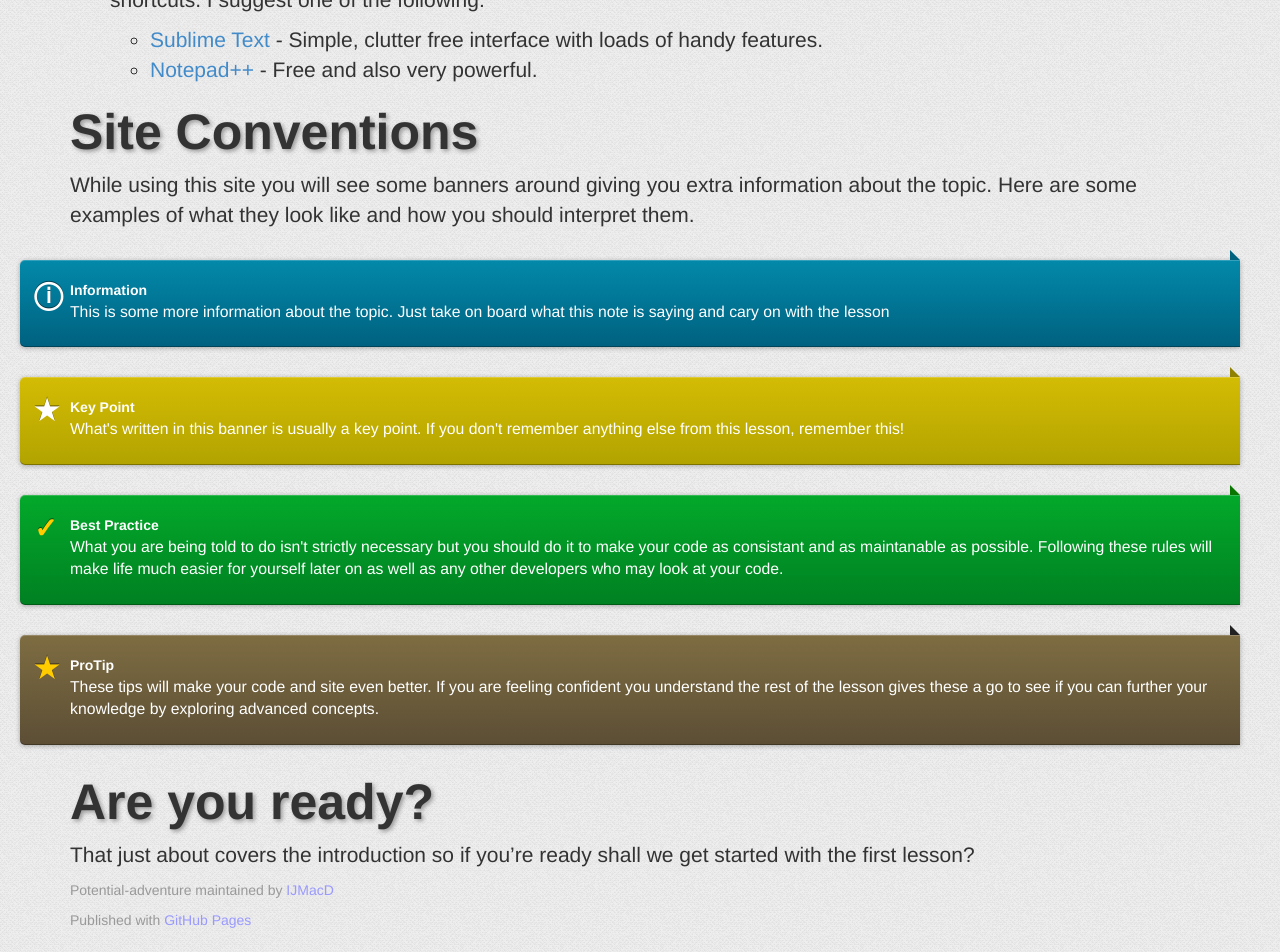
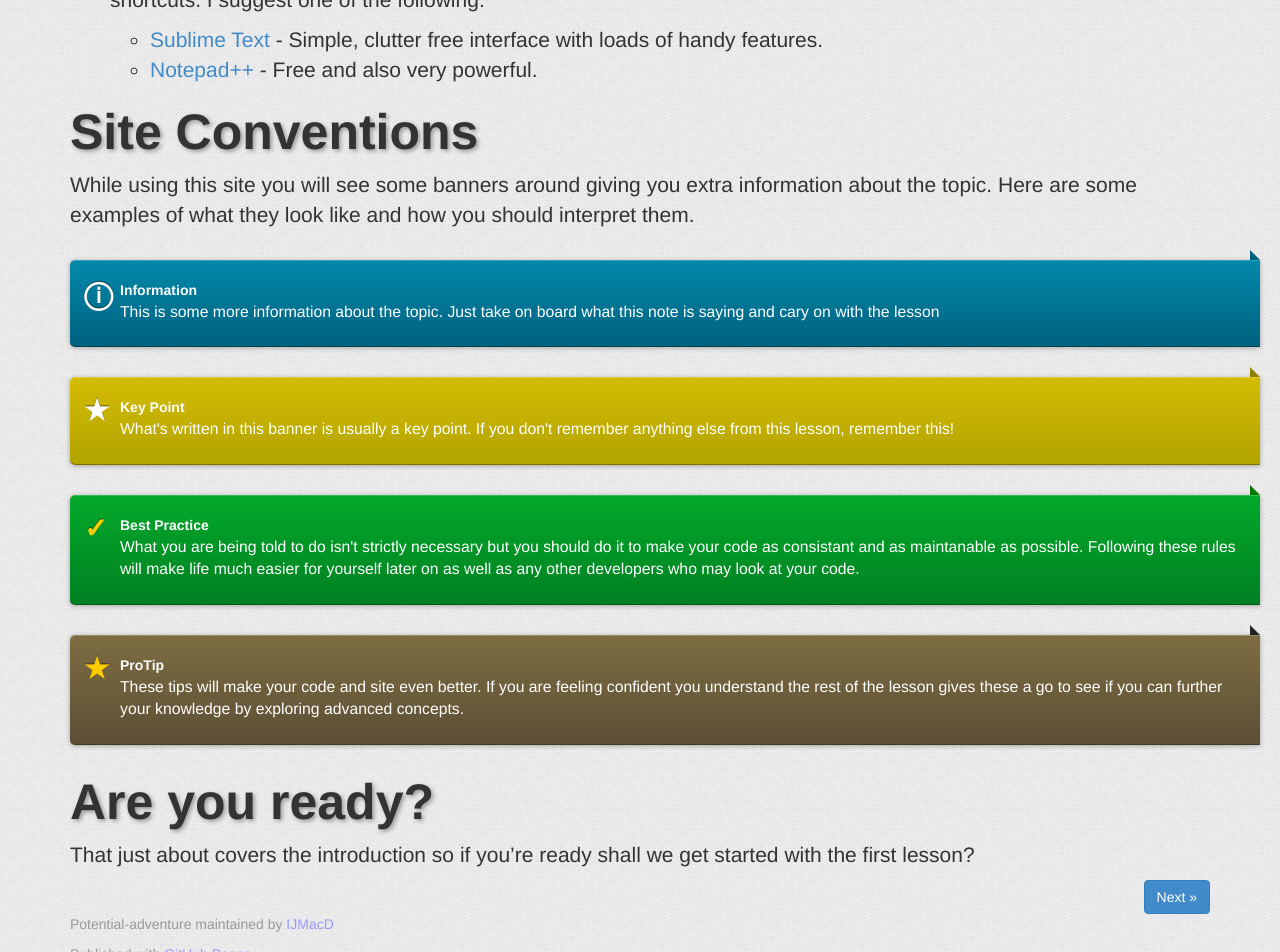
Before and after one commit to IJMacD/potential-adventure, a Jekyll site: the page built from lesson00/index.md, in a window 1280 px wide. Shown: the part 818-1770 px from the top of the page. Built offline with Jekyll 4.4.1, drawn with Linux system fonts in a browser that asks for light colours.

Commit message:
Fix template and styles

```diff
--- a/_layouts/lesson.html
+++ b/_layouts/lesson.html
@@ -9,7 +9,7 @@
     <link rel="stylesheet" type="text/css" media="screen" href="../css/bootstrap.css">
     <link rel="stylesheet" type="text/css" media="screen" href="../css/pa.css">
 
-    <title>potential-adventure - {{title}}</title>
+    <title>Potential Adventure - {{ page.title }}</title>
   </head>
 
   <body>
@@ -21,7 +21,7 @@
             <img src="https://s3.amazonaws.com/github/ribbons/forkme_right_darkblue_121621.png" alt="Fork me on GitHub">
           </a>
 
-          <a href="{{site.base_url}}">
+          <a href="{{ site.base_url }}">
             <h1 id="project_title">potential-adventure</h1>
             <h2 id="project_tagline">From Designer to Developer</h2>
           </a>
@@ -34,8 +34,12 @@
       <section class="container">
         {{content}}
 
-        {% if next_href %}
-          <a class="btn btn-primary pull-right" href="{{site.base_url}}{{next_href}}">Next &raquo;</a>
+        {% if page.prev_href %}
+          <a class="btn btn-primary pull-left" href="{{ site.base_url }}{{ page.prev_href }}">&laquo; Previous</a>
+        {% endif %}
+
+        {% if page.next_href %}
+          <a class="btn btn-primary pull-right" href="{{ site.base_url }}{{ page.next_href }}">Next &raquo;</a>
         {% endif %}
       </section>
     </main>
--- a/css/pa.css
+++ b/css/pa.css
@@ -85,13 +85,13 @@ footer a {
 
 @media (max-width: 568px){
   .note {
-    margin-right: -30px;
+    margin-left: -30px;
   }
 }
 
 @media (min-width: 768px){
   .note {
-    margin-left: -50px;
+    margin-right: -50px;
   }
 }
 
```
Also changed, not shown: lesson01/index.md (+1 -0 lines).
